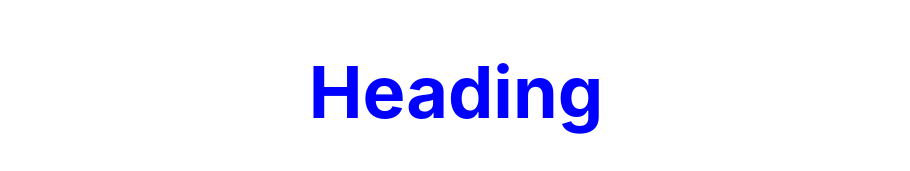
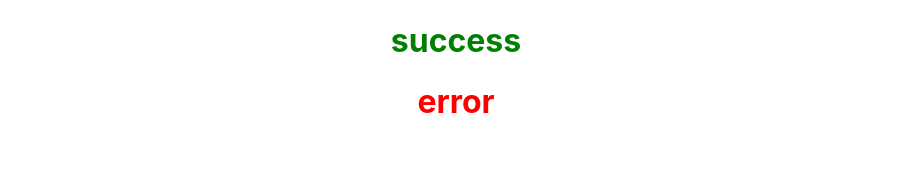
Before and after one commit to abdultanveer/dxcreactapp, a React (Create React App) app: page / in a window 1280 px wide. Shown: the top 171 px of the page, without its empty margins (184-1094 px from the left). Built offline with nearby package versions, Linux system fonts and the light colour scheme.

Commit message:
css modules

```diff
--- a/src/App.js
+++ b/src/App.js
@@ -13,11 +13,16 @@
 import Table from './components/Table';
 import Stylesheet from './components/Stylesheet';
 import Inline from './components/Inline';
+import './appStyles.css'
+import styles from './appStyles.module.css'
 
 
 function App() {
   return (
     <div className="App">
+    <h1 className = {styles.success}>success</h1>
+    <h1 className = 'error'>error</h1>
+
     <Inline/>
     <Stylesheet  enabled = {true}/>
     <Table/>
--- /dev/null
+++ b/src/appStyles.css
@@ -0,0 +1,3 @@
+.error{
+    color: red;
+}
--- /dev/null
+++ b/src/appStyles.module.css
@@ -0,0 +1,3 @@
+.success{
+    color: green;
+}
```
